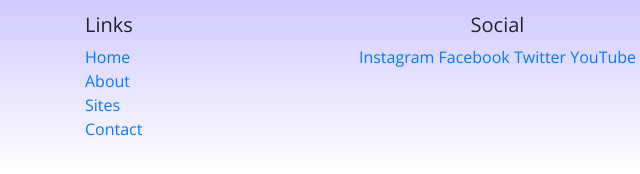
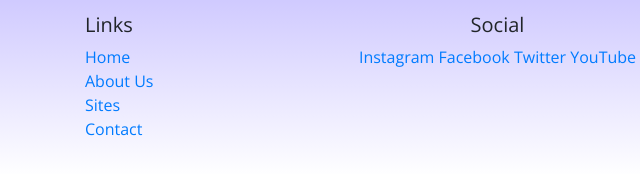
Before and after one commit to torresjds/nucampsite, a website: page index.html in a window 1280 px wide. Shown: the part 808-982 px from the top of the page, 95-735 px from the left. Drawn offline with nearby package versions, Linux system fonts and the light colour scheme.

Commit message:
About Us Hyperlink

```diff
--- a/index.html
+++ b/index.html
@@ -83,7 +83,7 @@
             <h5>Links</h5>
             <ul class="list-unstyled">
               <li><a href="#">Home</a></li>
-              <li><a href="nucampsite/aboutus.html">About</a></li>
+              <li><a href="nucampsite/aboutus.html">About Us</a></li>
               <li><a href="#">Sites</a></li>
               <li><a href="#">Contact</a></li>
             </ul>
```
